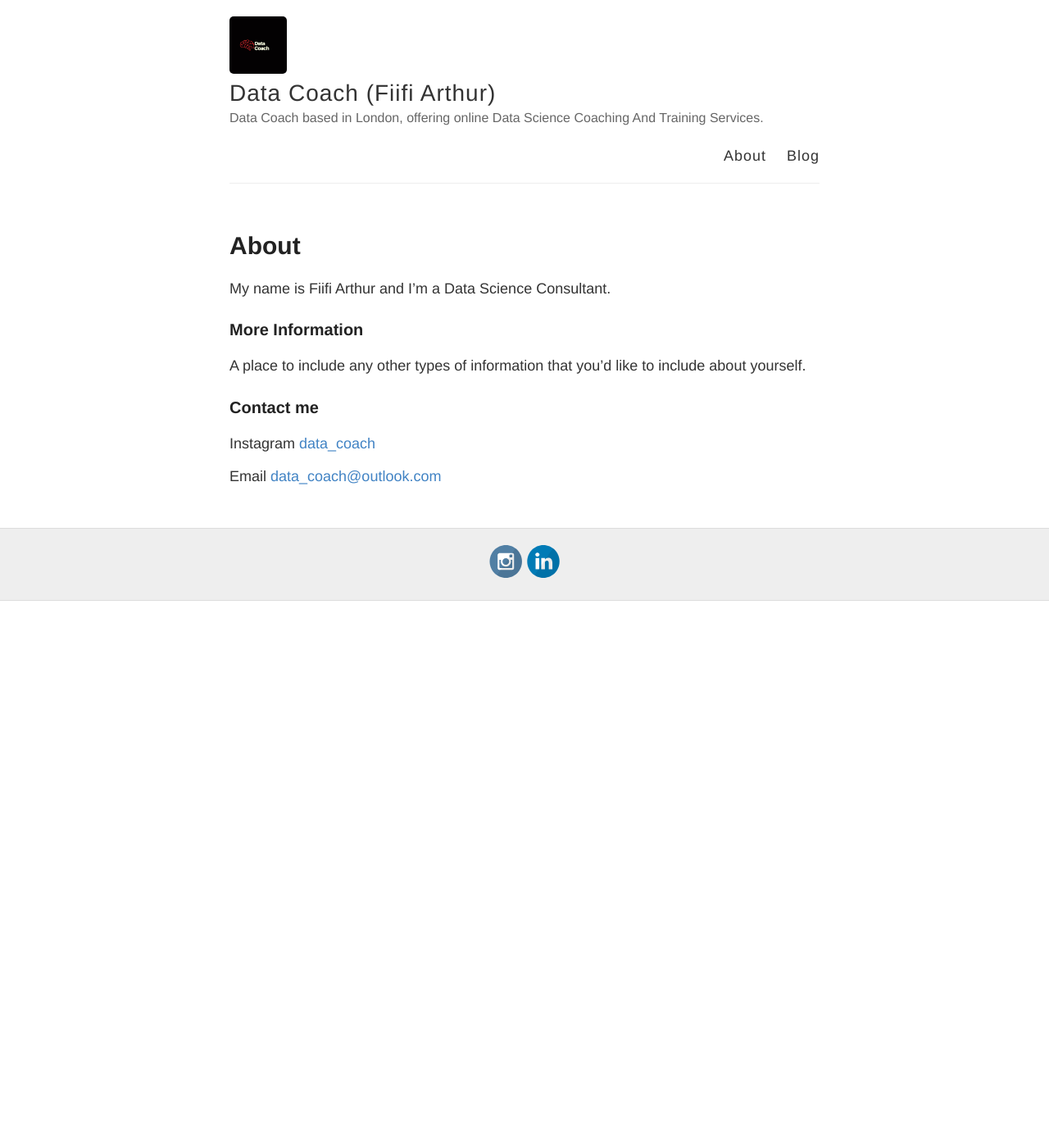
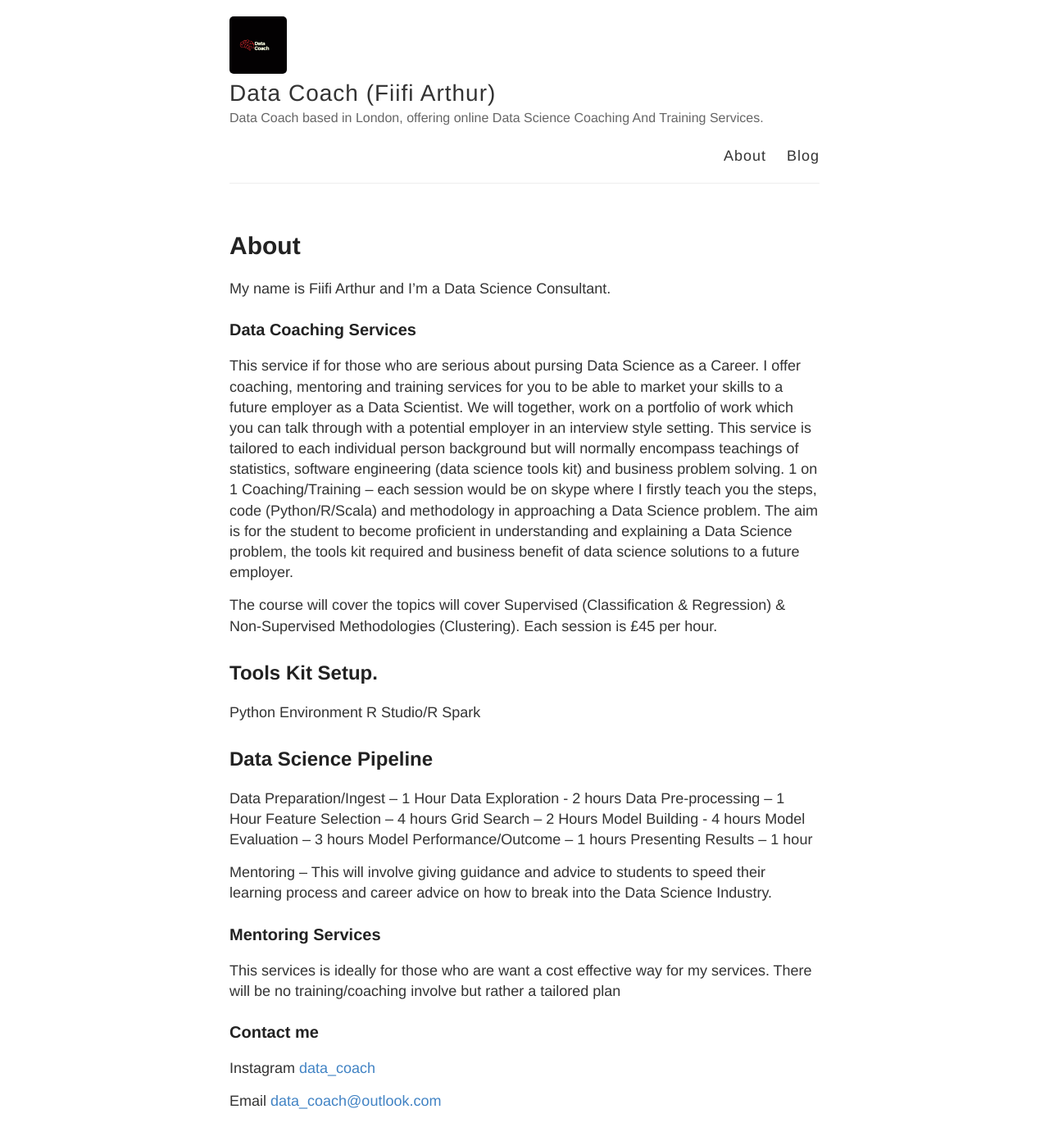
Before and after one commit to Fiifi2015/Fiifi2015.github.io, a Jekyll site: the page built from about.md, in a window 1280 px wide and 1400 px high. Shown: the top 1392 px of the window at 82% size. Built offline with Jekyll 4.4.1, drawn with Linux system fonts in a browser that asks for light colours.

Commit message:
further changes

```diff
--- a/_layouts/default.html
+++ b/_layouts/default.html
@@ -27,8 +27,8 @@
           </div>
 
           <nav>
-            <a href="{{ site.baseurl }}/about">About</a>
-            <a href="{{ site.baseurl }}/">Blog</a>
+            <a href="{{ site.baseurl }}">About</a>
+            <a href="{{ site.baseurl }}/blog/">Blog</a>
           </nav>
         </header>
       </div>
--- a/about.md
+++ b/about.md
@@ -1,14 +1,40 @@
 ---
 layout: page
 title: About
-permalink: /about/
+#permalink: /about/
 ---
 
 My name is Fiifi Arthur and I'm a Data Science Consultant.
 
-### More Information
 
-A place to include any other types of information that you'd like to include about yourself.
+### Data Coaching Services
+This service if for those who are serious about pursing Data Science as a Career. I offer coaching, mentoring and training services for you to be able to market your skills to a future employer as a Data Scientist. We will together, work on a portfolio of work which you can talk through with a potential employer in an interview style setting.  This service is tailored to each individual person background but will normally encompass teachings of statistics, software engineering (data science tools kit) and business problem solving.
+1 on 1 Coaching/Training – each session would be on skype where I firstly teach you the steps, code (Python/R/Scala) and methodology in approaching a Data Science problem. The aim is for the student to become proficient in understanding and explaining a Data Science problem, the tools kit required and business benefit of data science solutions to a future employer.
+
+The course will cover the topics will cover Supervised (Classification & Regression) & Non-Supervised Methodologies (Clustering). Each session is £45 per hour.
+
+## Tools Kit Setup.
+Python Environment
+R Studio/R
+Spark
+
+## Data Science Pipeline
+Data Preparation/Ingest – 1 Hour
+Data Exploration - 2 hours
+Data Pre-processing – 1 Hour
+Feature Selection – 4 hours
+Grid Search – 2 Hours
+Model Building - 4 hours
+Model Evaluation – 3 hours
+Model Performance/Outcome – 1 hours
+Presenting Results – 1 hour
+
+Mentoring – This will involve giving guidance and advice to students to speed their learning process and career advice on how to break into the Data Science Industry.
+
+
+### Mentoring Services
+This services is ideally for those who are want a cost effective way for my services. There will be no training/coaching involve but rather a tailored plan
+
 
 ### Contact me
 
```
Also changed, not shown: _posts/2014-3-3-Hello-World.md (+1 -0 lines).
